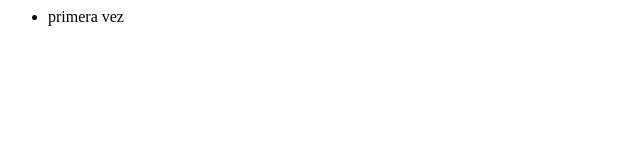
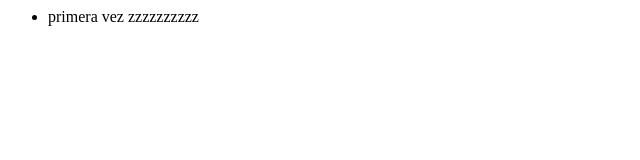
Before and after one commit to xabegtz/Test-DOC, a plain HTML site: page index.html in a window 1280 px wide. Shown: the full height of the page, 0-640 px from the left. Drawn offline with Linux system fonts and the light colour scheme.

Commit message:
zzzz agregadas

```diff
--- a/index.html
+++ b/index.html
@@ -3,7 +3,7 @@
 
   <div>
   	<ul>
-  	 <li> primera vez </li>
+  	 <li> primera vez zzzzzzzzzz </li>
   	 </ul>
   </div>
  </body>
```
